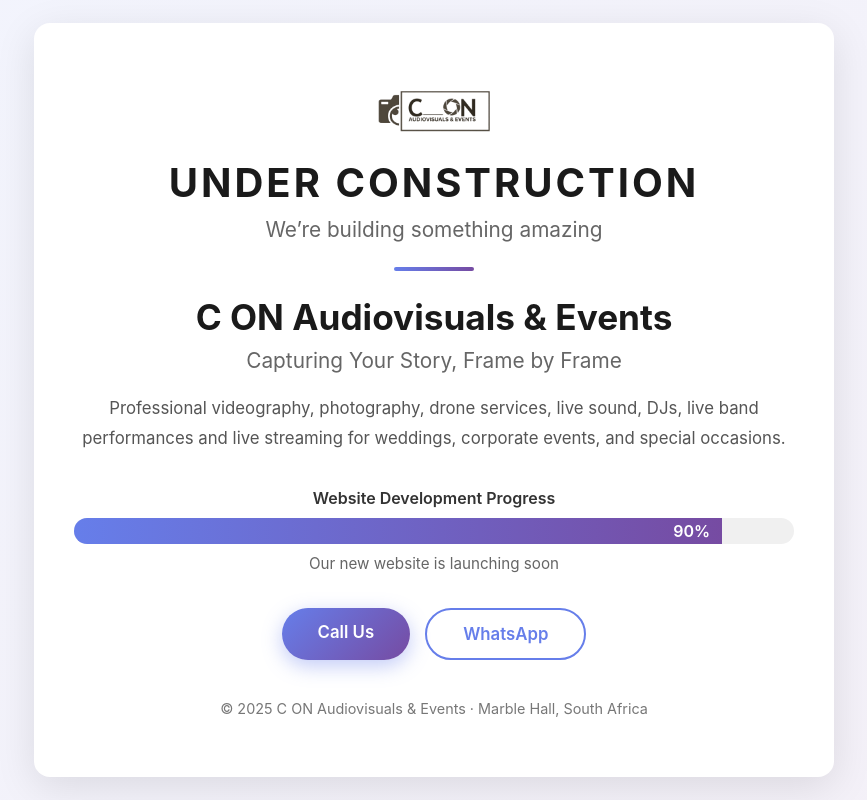
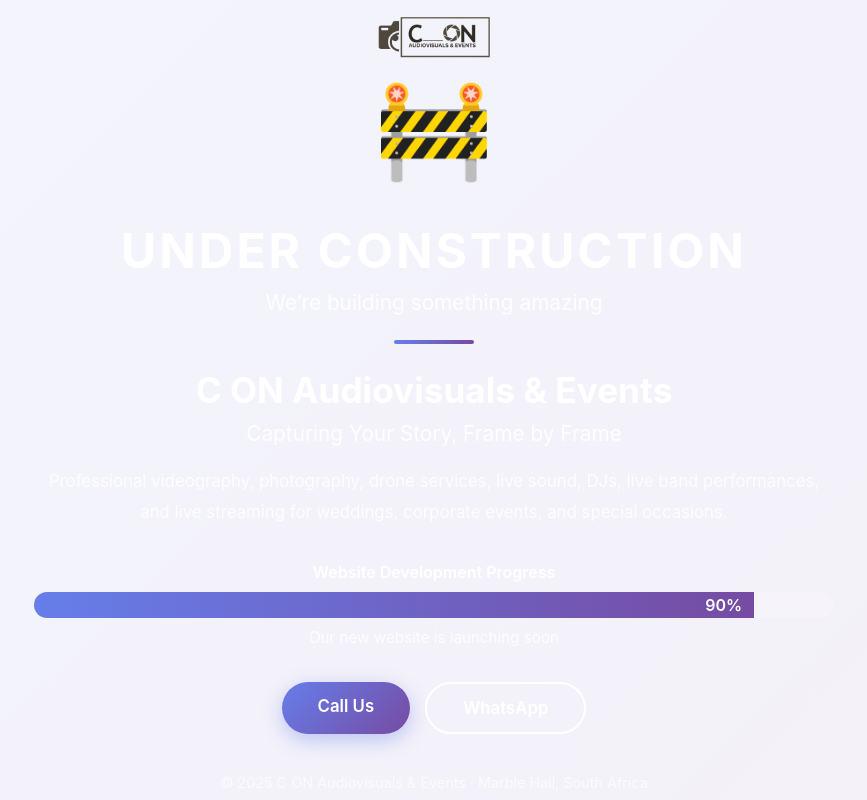
Before and after one commit to Lehlohonolo-Saohatse/coming_soon, a plain HTML site: page index.html in a window 1280 px wide. Shown: the whole page, without its empty margins (206-1073 px from the left). Drawn offline with Linux system fonts and the light colour scheme.

Commit message:
Update index.html

```diff
--- a/index.html
+++ b/index.html
@@ -8,24 +8,24 @@
   <style>
     * { margin: 0; padding: 0; box-sizing: border-box; }
 
+    body, html {
+      height: 100%;
+      width: 100%;
+      font-family: -apple-system, BlinkMacSystemFont, "Segoe UI", Roboto, sans-serif;
+    }
+
     body {
-      min-height: 100vh;
       display: flex;
       align-items: center;
       justify-content: center;
-      font-family: -apple-system, BlinkMacSystemFont, "Segoe UI", Roboto, sans-serif;
       background: linear-gradient(135deg, #667eea15, #764ba215);
-      color: #333;
+      color: #fff;
       text-align: center;
       padding: 20px;
     }
 
-    .container {
+    .content {
       max-width: 800px;
-      background: #ffffff;
-      padding: 60px 40px;
-      border-radius: 16px;
-      box-shadow: 0 10px 40px rgba(0, 0, 0, 0.1);
     }
 
     .logo {
@@ -35,7 +35,7 @@
     }
 
     .icon {
-      font-size: 5rem;
+      font-size: 6rem;
       margin-bottom: 20px;
       animation: bounce 2s infinite;
     }
@@ -45,13 +45,18 @@
       50% { transform: translateY(-15px); }
     }
 
-    h1 { font-size: 2.5rem; letter-spacing: 3px; text-transform: uppercase; margin-bottom: 10px; color: #1a1a1a; }
+    h1 { font-size: 3rem; letter-spacing: 3px; text-transform: uppercase; margin-bottom: 10px; }
 
-    h2 { font-size: 2.2rem; margin: 25px 0 10px; color: #1a1a1a; }
+    h2 { font-size: 2.2rem; margin: 20px 0 10px; }
 
-    .tagline { font-size: 1.3rem; color: #666; margin-bottom: 20px; }
+    .tagline { font-size: 1.3rem; opacity: 0.9; margin-bottom: 20px; }
 
-    .description { font-size: 1.05rem; color: #555; line-height: 1.8; margin-bottom: 35px; }
+    .description {
+      font-size: 1.05rem;
+      line-height: 1.8;
+      opacity: 0.85;
+      margin-bottom: 35px;
+    }
 
     .divider {
       width: 80px;
@@ -66,7 +71,7 @@
     .progress-bar {
       width: 100%;
       height: 26px;
-      background: #f0f0f0;
+      background: rgba(255, 255, 255, 0.2);
       border-radius: 20px;
       overflow: hidden;
       margin-bottom: 10px;
@@ -87,7 +92,7 @@
 
     @keyframes load { from { width: 0; } to { width: 90%; } }
 
-    .progress-text { font-size: 0.95rem; color: #666; margin-bottom: 35px; }
+    .progress-text { font-size: 0.95rem; opacity: 0.85; margin-bottom: 35px; }
 
     .buttons {
       display: flex;
@@ -114,27 +119,28 @@
     .btn.primary:hover { transform: translateY(-3px); box-shadow: 0 10px 30px rgba(102, 126, 234, 0.6); }
 
     .btn.secondary {
-      border: 2px solid #667eea;
-      color: #667eea;
+      border: 2px solid #fff;
+      color: #fff;
     }
 
-    .btn.secondary:hover { background: #667eea; color: #fff; }
+    .btn.secondary:hover { background: #fff; color: #764ba2; }
 
-    .footer { margin-top: 40px; font-size: 0.9rem; color: #777; }
+    .footer { margin-top: 40px; font-size: 0.9rem; opacity: 0.7; }
 
     @media (max-width: 600px) {
-      h1 { font-size: 2rem; }
+      h1 { font-size: 2.2rem; }
       h2 { font-size: 1.8rem; }
-      .container { padding: 40px 25px; }
       .logo { width: 100px; }
     }
   </style>
 </head>
 
 <body>
-  <div class="container">
+  <div class="content">
     <!-- Logo -->
     <img src="logo.png" alt="C ON Audiovisuals Logo" class="logo">
+
+    <div class="icon">🚧</div>
 
     <h1>Under Construction</h1>
     <p class="tagline">We’re building something amazing</p>
@@ -145,7 +151,7 @@
     <p class="tagline">Capturing Your Story, Frame by Frame</p>
 
     <p class="description">
-      Professional videography, photography, drone services, live sound, DJs, live band performances and live streaming
+      Professional videography, photography, drone services, live sound, DJs, live band performances, and live streaming
       for weddings, corporate events, and special occasions.
     </p>
 
```
